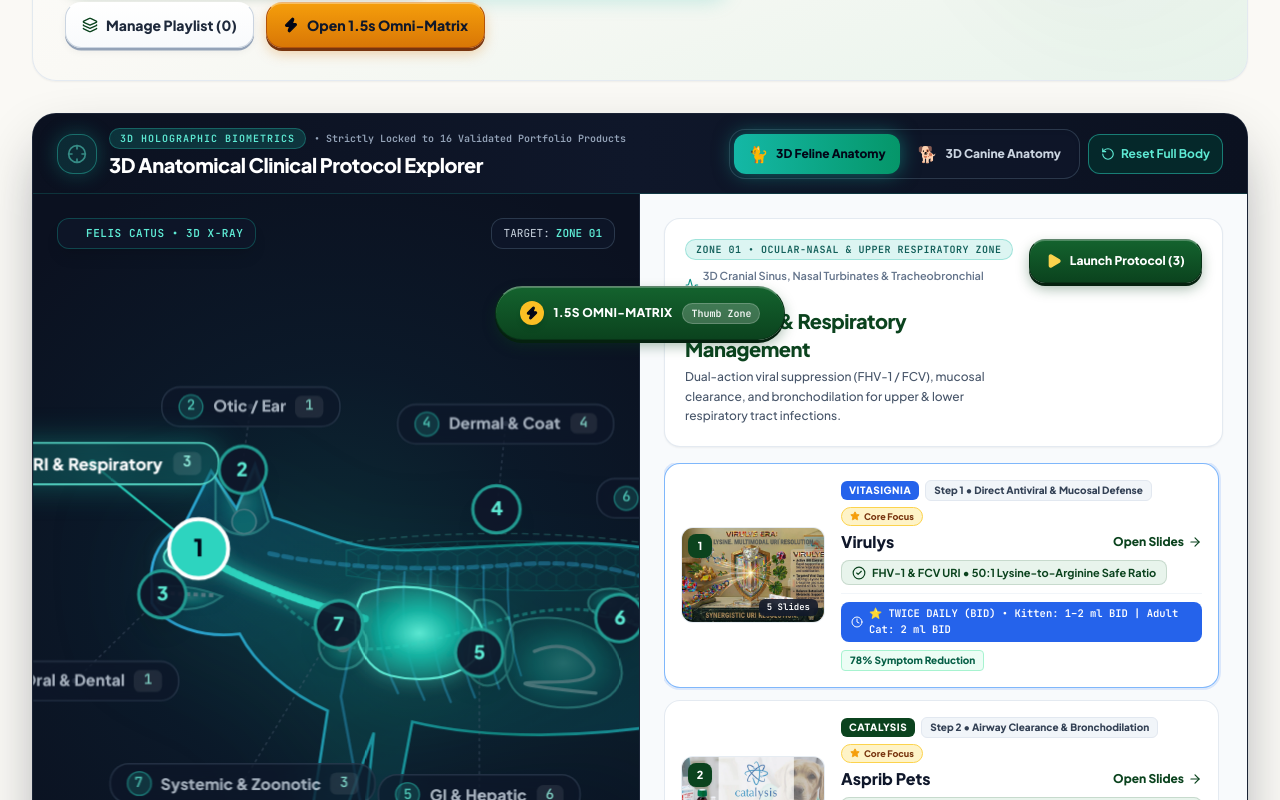
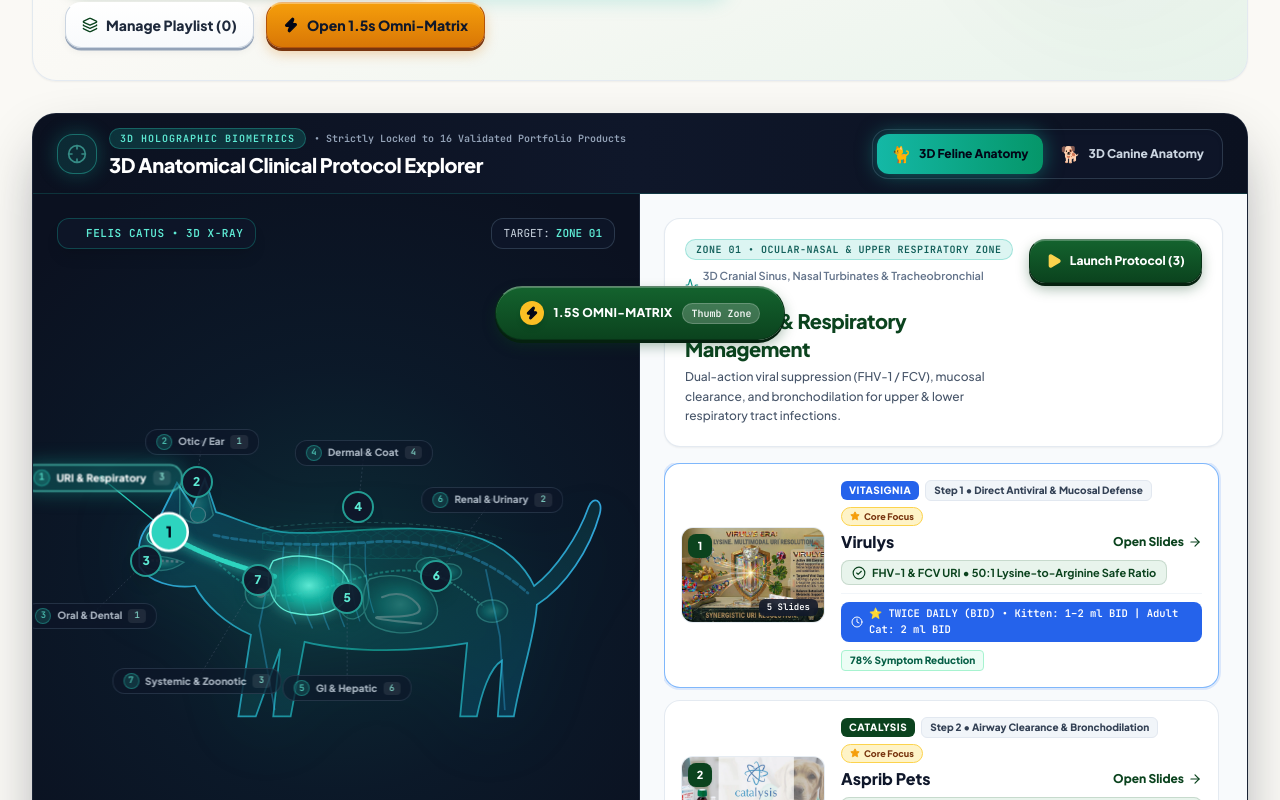
Before and after one commit to seifawamry/Conceptors_E_Detailing_APP, a React (Vite) app: page / in a window 1280 px wide. Shown: the part 440-1240 px from the top of the page. Built offline with nearby package versions, Linux system fonts and the light colour scheme.

Commit message:
fix: keep 3D anatomical companion animal body in full-body view without zooming in on zone tap

```diff
--- a/src/App.jsx
+++ b/src/App.jsx
@@ -254,7 +254,7 @@ export default function App() {
     const protocolObj = {
       id: `anatomy-${zone.id}`,
       title: `3D Anatomy: ${zone.protocolTitle}`,
-      tagline: `${zone.name} (${zone.organLabel})`,
+      tagline: `${zone.name} (${zone.anatomicalStructure || zone.organLabel || ''})`,
       category: zone.name,
       badge: `Zone ${zone.number} • 3D Protocol`,
       accent: '#14B8A6',
--- a/src/components/AnatomyExplorer.jsx
+++ b/src/components/AnatomyExplorer.jsx
@@ -306,6 +306,7 @@ export const ANATOMICAL_ZONES = [
 
 export default function AnatomyExplorer({
   allProductsMap = {},
+  onSelectProduct,
   onSelectProductFromAnatomy,
   onLaunchZoneProtocol,
   initialSpecies = 'feline',
@@ -315,9 +316,10 @@ export default function AnatomyExplorer({
   const [species, setSpecies] = useState(initialSpecies); // 'feline' | 'canine'
   const [activeZoneId, setActiveZoneId] = useState(initialZoneId);
   const [activeSubTab, setActiveSubTab] = useState('all');
-  const [isZoomedToOrgan, setIsZoomedToOrgan] = useState(true);
   const [tilt, setTilt] = useState({ x: 0, y: 0 });
   const stageRef = useRef(null);
+
+  const handleProductSelect = onSelectProduct || onSelectProductFromAnatomy;
 
   const activeZone = useMemo(
     () => ANATOMICAL_ZONES.find((z) => z.id === activeZoneId) || ANATOMICAL_ZONES[0],
@@ -327,7 +329,6 @@ export default function AnatomyExplorer({
   const handleSelectZone = (zoneId) => {
     setActiveZoneId(zoneId);
     setActiveSubTab('all');
-    setIsZoomedToOrgan(true);
     if (onStateChange) {
       onStateChange({ species, zoneId });
     }
@@ -362,8 +363,8 @@ export default function AnatomyExplorer({
     const normX = (clientX - rect.left) / rect.width - 0.5;
     const normY = (clientY - rect.top) / rect.height - 0.5;
     setTilt({
-      x: normY * -10,
-      y: normX * 12,
+      x: normY * -8,
+      y: normX * 10,
     });
   };
 
@@ -371,18 +372,10 @@ export default function AnatomyExplorer({
     setTilt({ x: 0, y: 0 });
   };
 
-  // Compute 3D camera transform when zoomed into an organ vs full-body view
-  const activeCoords = activeZone.coords[species] || activeZone.coords.feline;
+  // Always keep full-body view (no zoom-in when selecting a zone) with subtle 3D parallax tilt
   const cameraTransform = useMemo(() => {
-    if (!isZoomedToOrgan) {
-      return `perspective(1200px) rotateX(${tilt.x.toFixed(2)}deg) rotateY(${tilt.y.toFixed(2)}deg) scale3d(1, 1, 1) translate3d(0px, 0px, 0px)`;
-    }
-    // Pan slightly toward the selected organ's coordinates
-    const panX = (50 - activeCoords.zoomX) * 0.55;
-    const panY = (50 - activeCoords.zoomY) * 0.55;
-    const scale = activeCoords.scale || 1.45;
-    return `perspective(1200px) rotateX(${(tilt.x * 0.6).toFixed(2)}deg) rotateY(${(tilt.y * 0.6).toFixed(2)}deg) scale3d(${scale}, ${scale}, 1) translate3d(${panX.toFixed(1)}%, ${panY.toFixed(1)}%, 20px)`;
-  }, [isZoomedToOrgan, tilt, activeCoords]);
+    return `perspective(1200px) rotateX(${tilt.x.toFixed(2)}deg) rotateY(${tilt.y.toFixed(2)}deg) scale3d(1, 1, 1) translate3d(0px, 0px, 0px)`;
+  }, [tilt]);
 
   const getCompanyBrandStyle = (companyId) => {
     switch (companyId) {
@@ -424,7 +417,7 @@ export default function AnatomyExplorer({
           </div>
         </div>
 
-        {/* Species 3D Model Switcher + Camera Reset */}
+        {/* Species 3D Model Switcher */}
         <div className="flex items-center gap-2 flex-wrap">
           <div className="p-1 rounded-2xl bg-slate-900/90 border border-slate-700/80 flex items-center gap-1 shadow-inner">
             <button
@@ -450,19 +443,6 @@ export default function AnatomyExplorer({
               <span>3D Canine Anatomy</span>
             </button>
           </div>
-
-          <button
-            onClick={() => setIsZoomedToOrgan((prev) => !prev)}
-            className={`min-h-[40px] px-3 py-1.5 rounded-xl text-xs font-bold border transition-all flex items-center gap-1.5 cursor-pointer ${
-              isZoomedToOrgan
-                ? 'bg-teal-950/80 border-teal-400/50 text-teal-300 hover:bg-teal-900/80'
-                : 'bg-slate-800/80 border-slate-700 text-slate-300 hover:text-white'
-            }`}
-            title="Toggle 3D Organ Zoom vs Full Body Overview"
-          >
-            <RotateCcw className="w-3.5 h-3.5" />
-            <span>{isZoomedToOrgan ? 'Reset Full Body' : 'Zoom to Organ'}</span>
-          </button>
         </div>
       </div>
 
@@ -1127,8 +1107,8 @@ export default function AnatomyExplorer({
                   <div
                     key={product.id}
                     onClick={() =>
-                      onSelectProductFromAnatomy &&
-                      onSelectProductFromAnatomy(product, activeZone, species)
+                      handleProductSelect &&
+                      handleProductSelect(product, activeZone, species)
                     }
                     className={`group relative rounded-2xl bg-white border transition-all duration-200 p-3.5 sm:p-4 flex flex-col sm:flex-row items-stretch sm:items-center gap-4 cursor-pointer hover:shadow-xl hover:-translate-y-0.5 ${
                       meta.highlightBid
```
